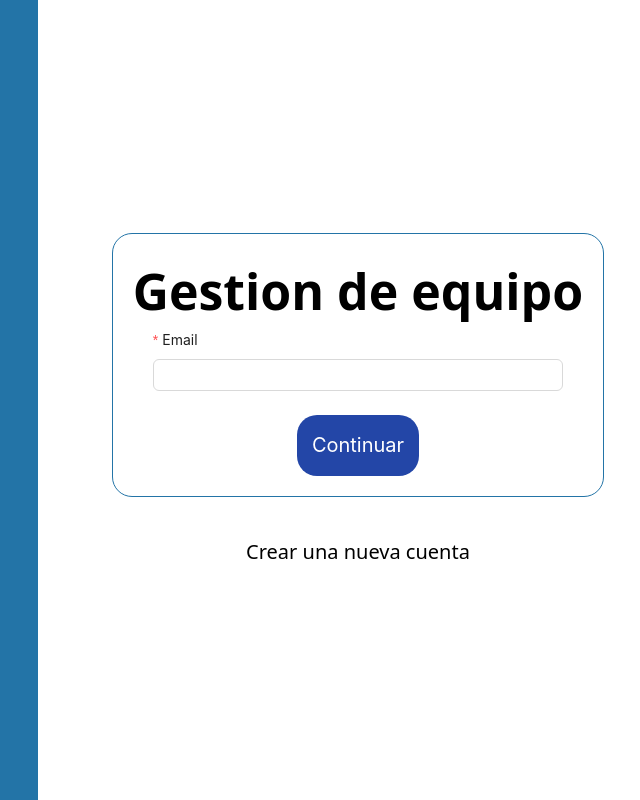
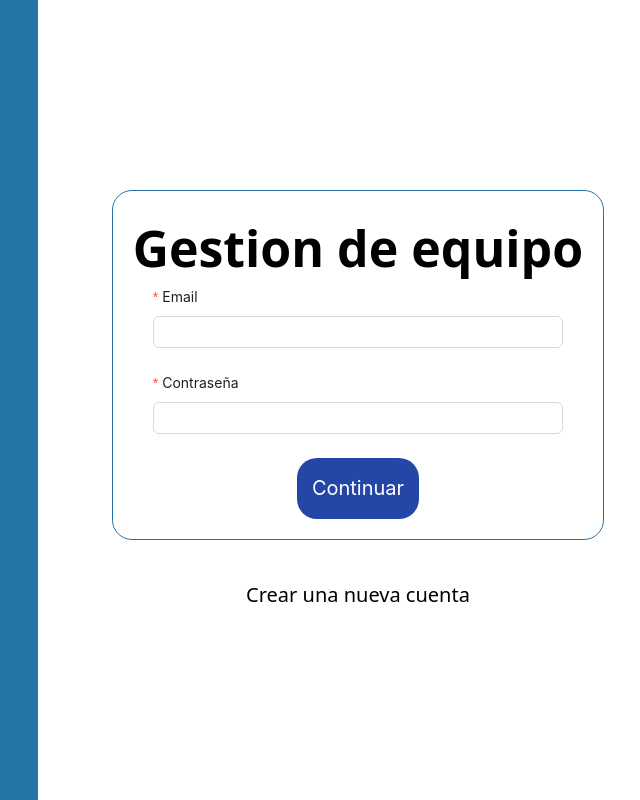
Before and after one commit to jotade13/unet-sipl-frontend, a React (Vite) app: page /auth/login in a window 1280 px wide. Shown: the whole page, without its empty margins (602-1242 px from the left). Built offline with nearby package versions, Linux system fonts and the light colour scheme.

Commit message:
arreglo de axios.js

```diff
--- a/src/containers/login.jsx
+++ b/src/containers/login.jsx
@@ -1,11 +1,18 @@
-import { Link } from 'react-router'
+import { Link, useNavigate } from 'react-router'
 import { Input, Form } from "antd"
+import { axiosQuery } from '../utils/axios';
 
 function Login() {
+  const navigate = useNavigate();
 
 
-  const onFinish = (values) => {
-    console.log('Success:', values);
+
+  const   onFinish = async (values) => {
+    console.log(values)
+    const response = await axiosQuery.post("/login",values);
+    console.log(response)
+    localStorage.setItem("token", response.data.data.token)
+    navigate("dashboard")
   };
 
   return (
@@ -30,6 +37,13 @@ function Login() {
               >
                 <Input />
               </Form.Item>
+              <Form.Item
+                label="Contraseña"
+                name="password"
+                rules={[{ required: true,min:8, message: 'La contrasñea debe tener 8 caracteres'   }]}
+              >
+                <Input type='password'  />
+              </Form.Item>
               <div className='flex justify-center items-center'>
                 <button
                   type="submit"
@@ -41,7 +55,6 @@ function Login() {
               </div>
             </Form>
           </div>
-          {/* cierre formulario */}
         </div>
         <Link to="../register" className='text-[20px] pt-[40px]'>Crear una nueva cuenta</Link>
       </div>
--- a/src/utils/axios.js
+++ b/src/utils/axios.js
@@ -1,7 +1,6 @@
 import axios from "axios"
 
 export const axiosQuery = axios.create({
-  baseURL: 'http://127.0.0.1:8000',
-  timeout: 1000,
+  baseURL: 'http://localhost:8000/api',
   headers: { 'Accept': 'application/json','Content-Type': 'application/json'}
 });
```
